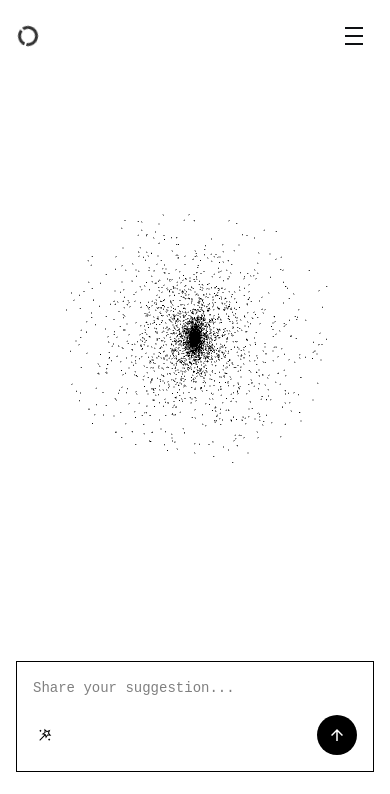
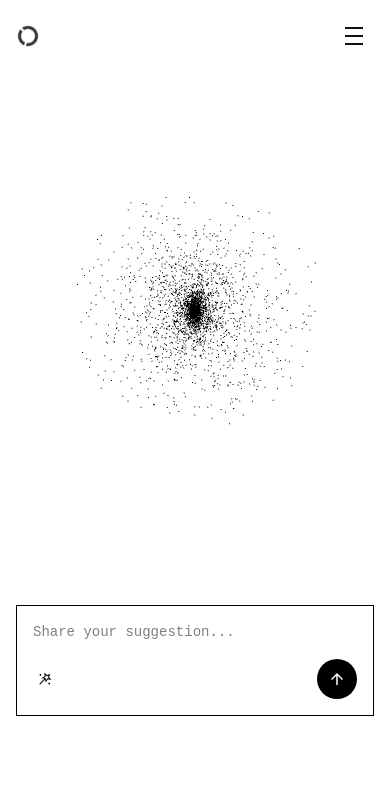
Before and after one commit to reecen9696/jarvisui-v4, a React (Create React App) app: page / in a window 390 px wide. Shown: the top 794 px of the page. Built offline with nearby package versions, Linux system fonts and the light colour scheme.

Commit message:
updated Jarvis

```diff
--- a/src/components/sections/SectionOne.tsx
+++ b/src/components/sections/SectionOne.tsx
@@ -7,7 +7,7 @@ const SectionOne: React.FC = () => {
     <div className="snap-section">
       <div className="flex flex-col justify-end h-full p-4 md:p-8 jusify-center ">
         <GlobeAnimation />
-        <div className="w-full mb-14 md:mb-0 md:w-1/3 md:mx-auto">
+        <div className="w-full mb-28 md:mb-0 md:w-1/3 md:mx-auto">
           <ChatBox />
         </div>
       </div>
```
